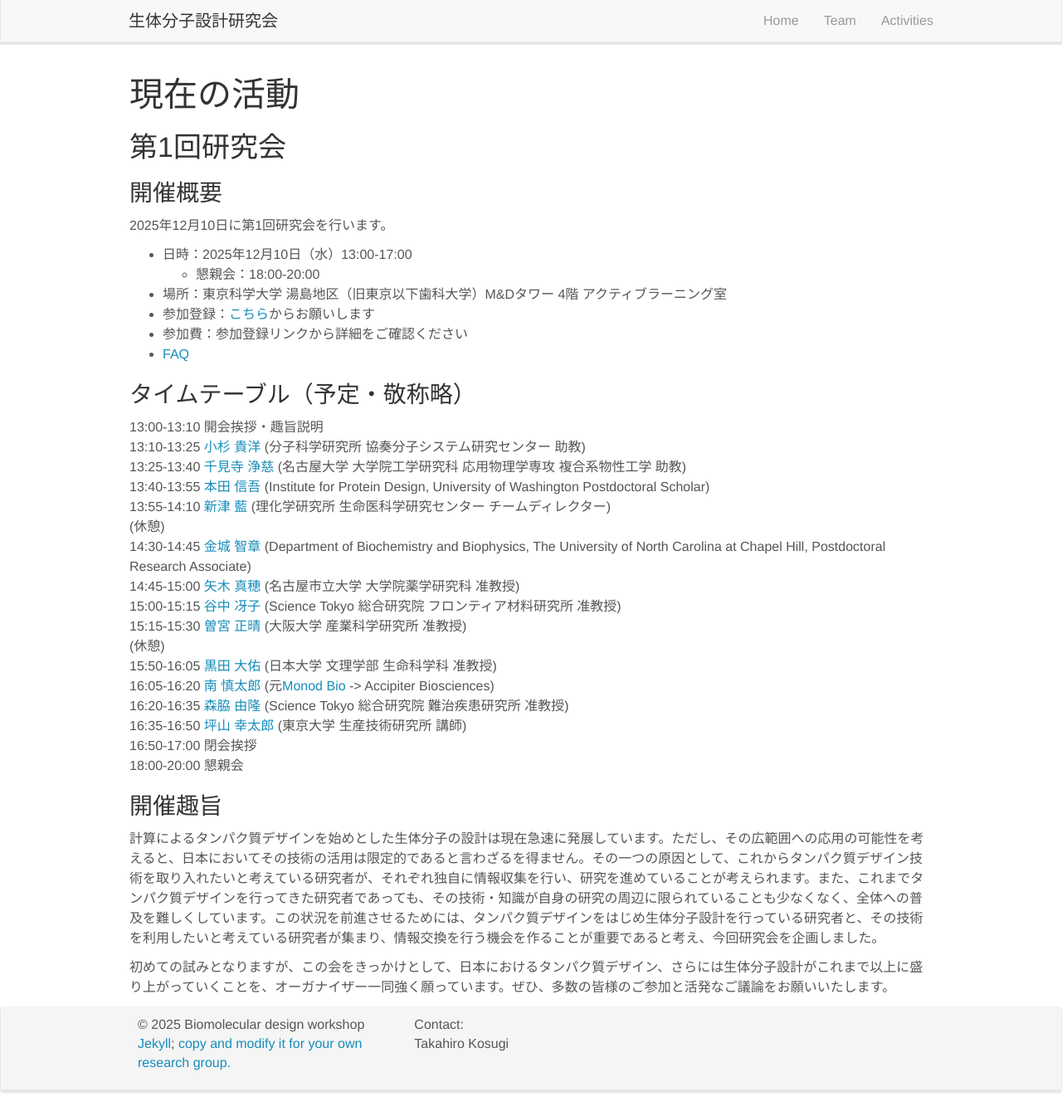
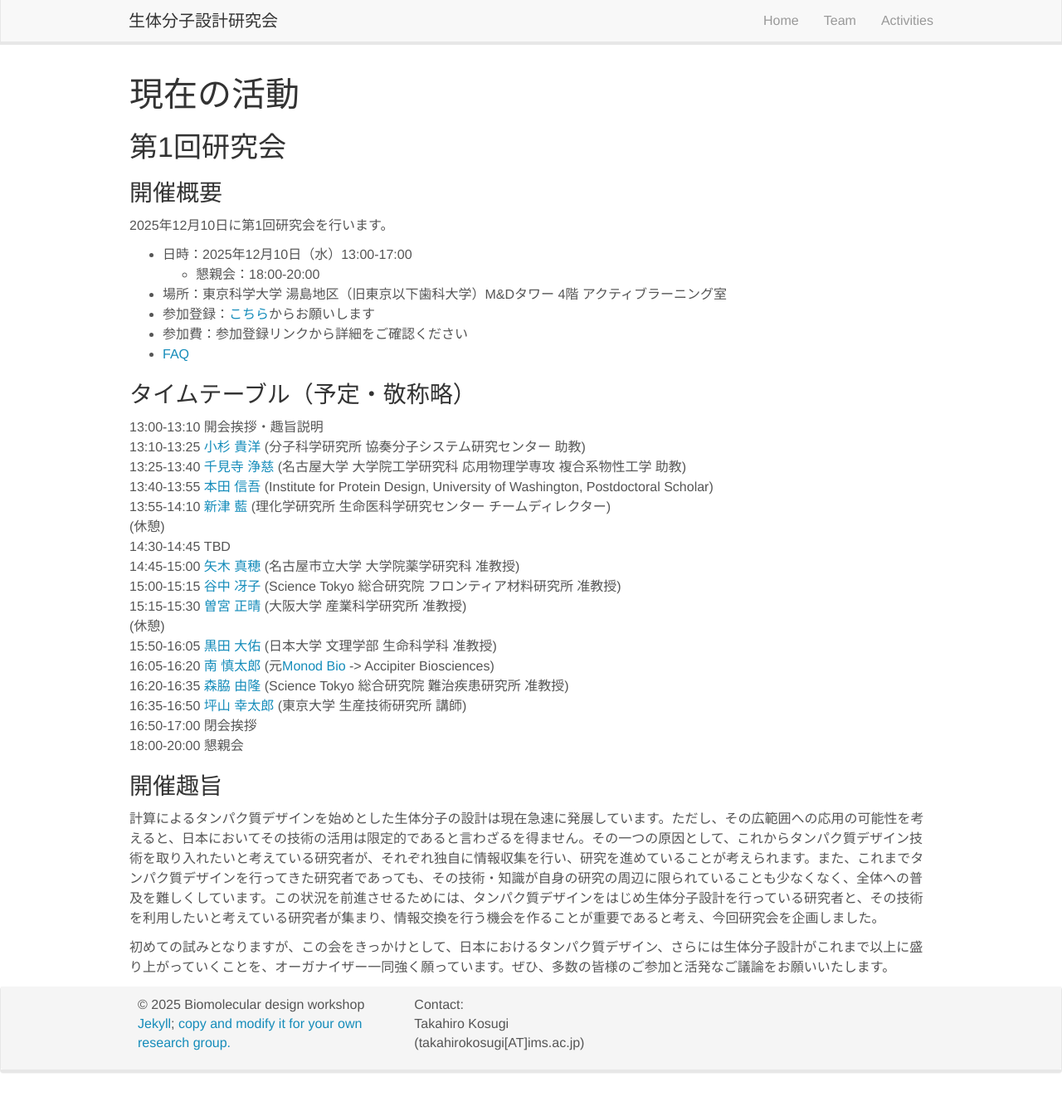
Before and after one commit to biomol-des-ws/biomol-des-ws.github.io, a Jekyll site: the page built from _pages/activities.md, in a window 1280 px wide and 1339 px high. Shown: the whole window at 83% size. Built offline with Jekyll 4.4.1, drawn with Linux system fonts in a browser that asks for light colours; nearby versions of some CDN libraries.

Commit message:
Update the schedule of activities.md and the footer

```diff
--- a/_includes/footer.html
+++ b/_includes/footer.html
@@ -7,7 +7,7 @@
 		</div>
 		<div class="col-sm-4">
 		  Contact:<br />
-Takahiro Kosugi<br />
+Takahiro Kosugi (takahirokosugi[AT]ims.ac.jp)<br />
 		</div>
 	  </div>
 	</div>
--- a/_pages/activities.md
+++ b/_pages/activities.md
@@ -25,10 +25,10 @@ permalink: /activities
 13:00-13:10 開会挨拶・趣旨説明<br>
 13:10-13:25 [小杉 貴洋](https://researchmap.jp/takahirokosugi) (分子科学研究所 協奏分子システム研究センター 助教)<br>
 13:25-13:40 [千見寺 浄慈](https://researchmap.jp/read0132949) (名古屋大学 大学院工学研究科 応用物理学専攻 複合系物性工学 助教)<br>
-13:40-13:55 [本田 信吾](https://researchmap.jp/shingo_honda) (Institute for Protein Design, University of Washington Postdoctoral Scholar)<br>
+13:40-13:55 [本田 信吾](https://researchmap.jp/shingo_honda) (Institute for Protein Design, University of Washington, Postdoctoral Scholar)<br>
 13:55-14:10 [新津 藍](https://researchmap.jp/ai_niitsu) (理化学研究所 生命医科学研究センター チームディレクター)<br>
 (休憩)<br>
-14:30-14:45 [金城 智章](https://www.med.unc.edu/biochem/directory/tomoaki-kinjo/) (Department of Biochemistry and Biophysics, The University of North Carolina at Chapel Hill, Postdoctoral Research Associate)<br>
+14:30-14:45 TBD<br>
 14:45-15:00 [矢木 真穂](https://researchmap.jp/mahoyagi) (名古屋市立大学 大学院薬学研究科 准教授)<br>
 15:00-15:15 [谷中 冴子](https://researchmap.jp/yanaka) (Science Tokyo 総合研究院 フロンティア材料研究所 准教授)<br>
 15:15-15:30 [曽宮 正晴](https://researchmap.jp/masaharusomiya) (大阪大学 産業科学研究所 准教授)<br>
```
